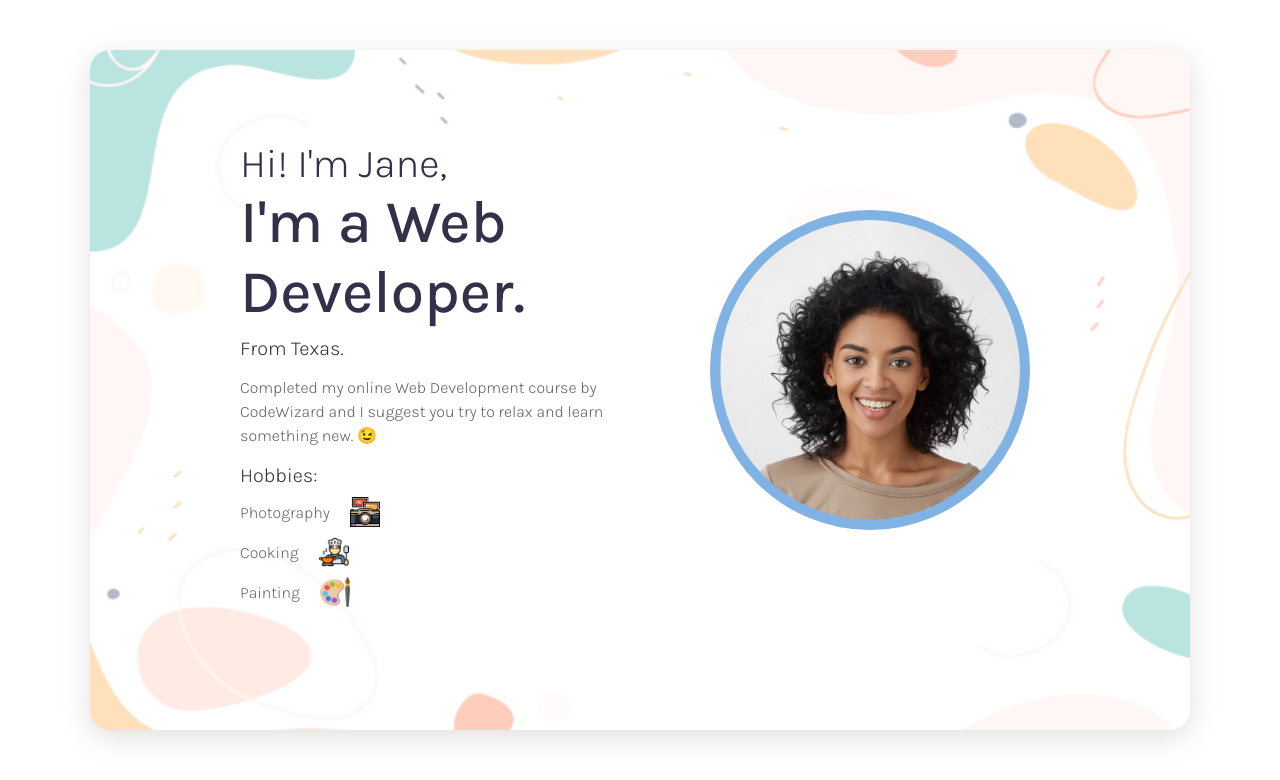
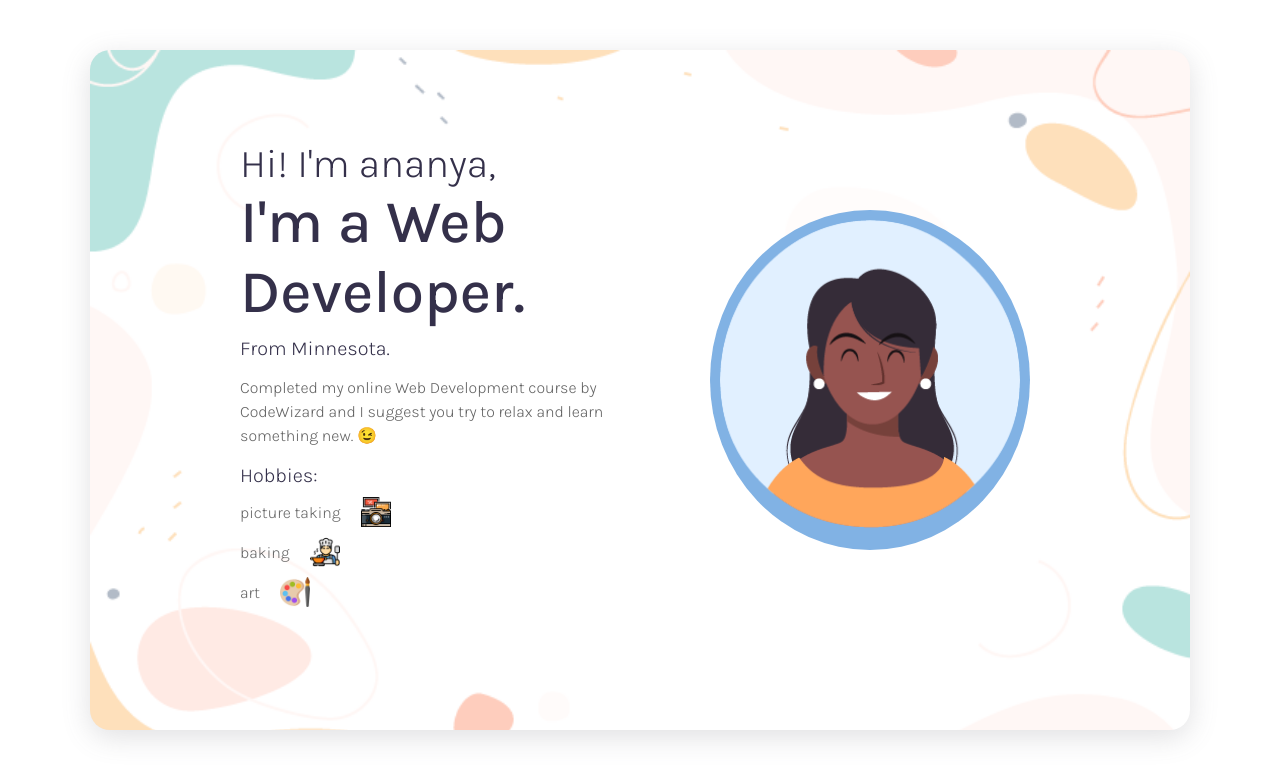
Before and after one commit to ananyamuru/ananyamuru.github.io, a plain HTML site: page index.html in a window 1280 px wide. Drawn offline with Linux system fonts and the light colour scheme.

Commit message:
changed name, state, hobbies name

```diff
--- a/index.html
+++ b/index.html
@@ -11,16 +11,16 @@
 </head>
 <body>
     <div class="container">
-        <img src="img/p4.png" class="mypic">
+        <img src="img/p2.png" class="mypic">
         <div class="info">
-            <h3>Hi! I'm Jane,</h3>
+            <h3>Hi! I'm ananya,</h3>
             <h2>I'm a Web Developer.</h2>
-            <h4>From Texas.</h4>
+            <h4>From Minnesota.</h4>
             <p>Completed my online Web Development course by CodeWizard and I suggest you try to relax and learn something new. &#x1F609; </p>
             <h4>Hobbies:</h4>
-            <div class="hobbies">Photography <img src="img/photography.png" class="icon"> </div>
-            <div class="hobbies"> Cooking <img src="img/cooking.png" class="icon"></div>
-            <div class="hobbies"> Painting <img src="img/painting.png" class="icon"></div>
+            <div class="hobbies"> picture taking <img src="img/photography.png" class="icon"> </div>
+            <div class="hobbies"> baking <img src="img/cooking.png" class="icon"></div>
+            <div class="hobbies"> art <img src="img/painting.png" class="icon"></div>
         </div>
     </div>
 
```
